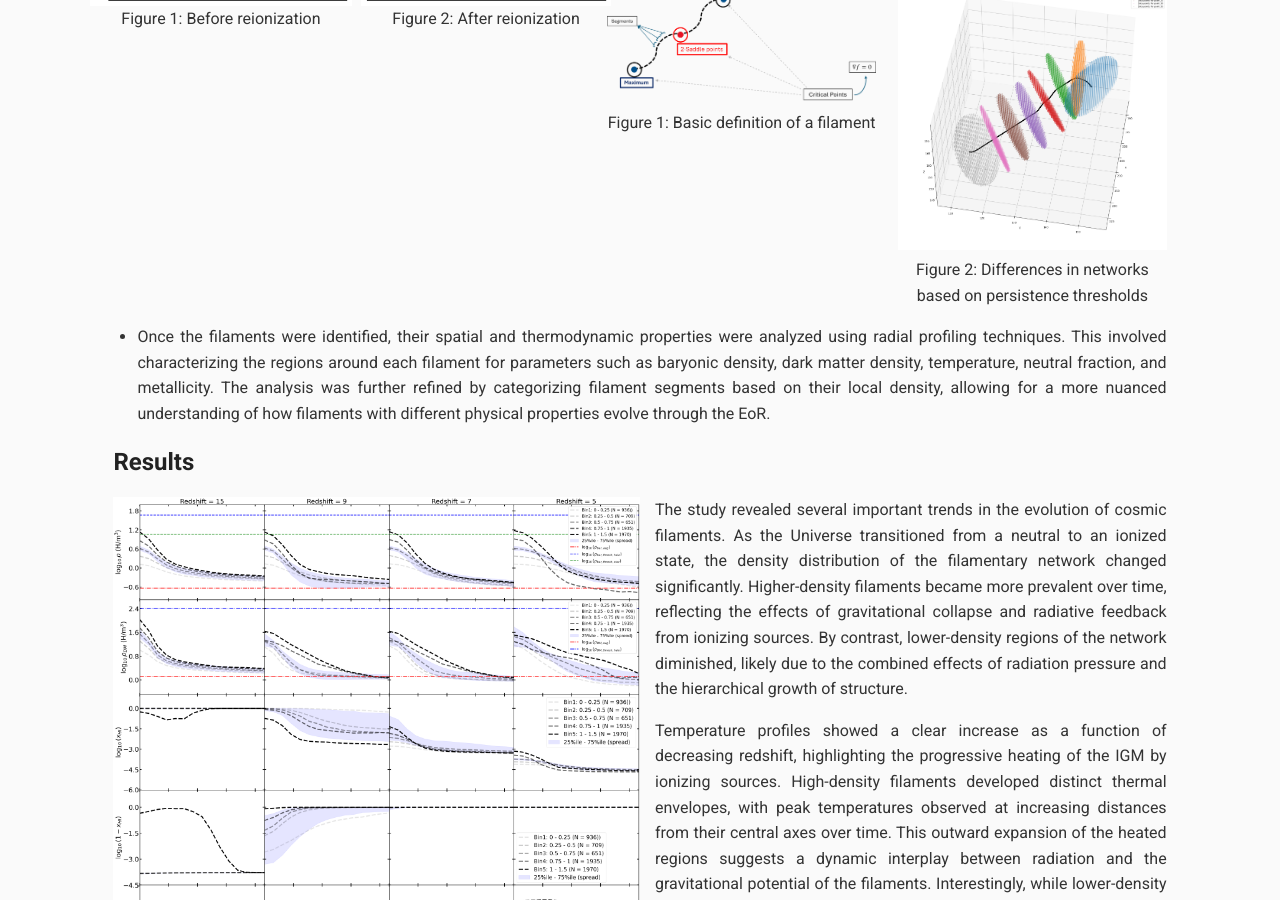
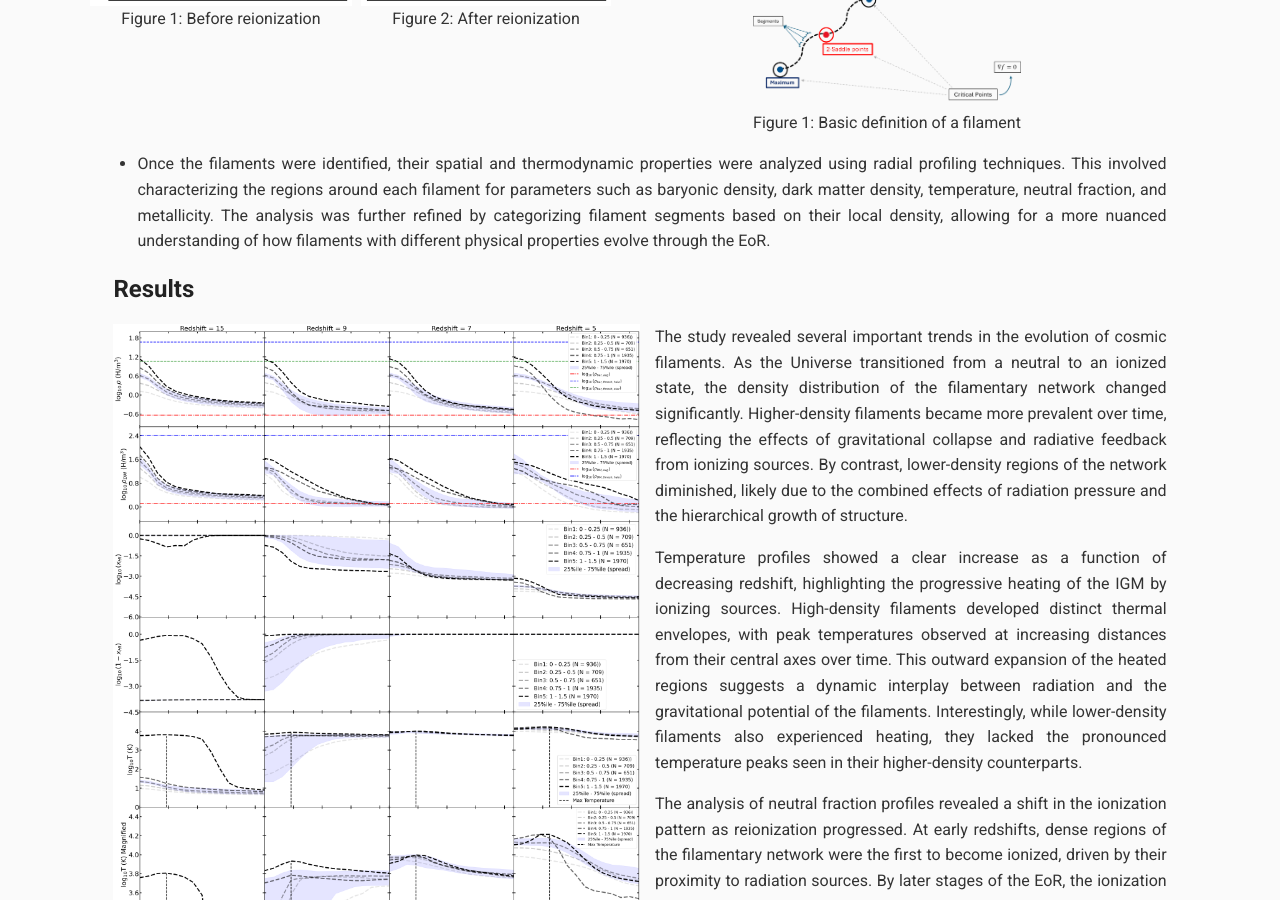
Before and after one commit to vishrut-b/Master-Thesis, a Jekyll site: the page built from index.md, in a window 1280 px wide and 900 px high, scrolled down 1565 px. Built offline with Jekyll 4.4.1, drawn with Linux system fonts in a browser that asks for light colours; our own code applies the rules of GitHub Pages for plain Markdown files.

Commit message:
Update index.md

```diff
--- a/index.md
+++ b/index.md
@@ -70,16 +70,13 @@ persistence threshold across all analyzed redshifts, the study ensured
 consistency in identifying filaments while enabling comparisons of their
 properties over time.
 
-<div style="display: flex; justify-content: space-between; gap: 5px;">
+<div style="display: flex; justify-content: center;">
   <figure style="text-align: center; width: 48%; margin: 0;">
     <img src="assets/css/Cartoon2.png" alt="Elbow Method Graph" style="width: 100%;">
     <figcaption>Figure 1: Basic definition of a filament</figcaption>
   </figure>
-  <figure style="text-align: center; width: 48%; margin: 0;">
-    <img src="assets/css/sanitycheck.png" alt="Persistence Diagram" style="width: 100%;">
-    <figcaption>Figure 2: Differences in networks based on persistence thresholds</figcaption>
-  </figure>
 </div>
+
 
 - Once the filaments were identified, their spatial and thermodynamic properties were analyzed using radial profiling techniques. This involved characterizing the regions around each filament for parameters such as baryonic density, dark matter density, temperature, neutral fraction, and metallicity. The analysis was further refined by categorizing filament segments based on their local density, allowing for a more nuanced understanding of how filaments with different physical properties evolve through the EoR.
 
```
